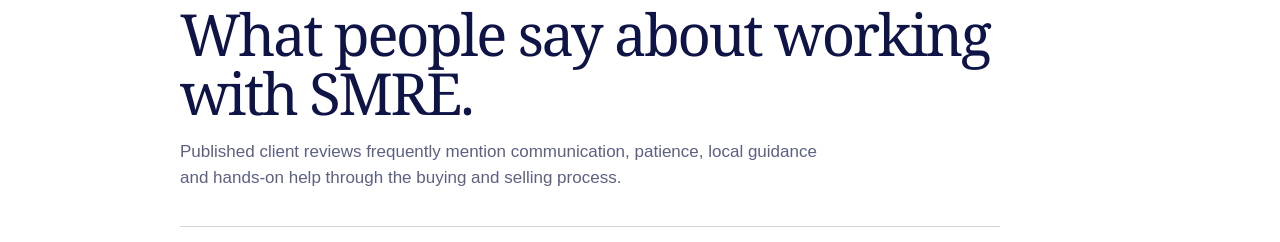
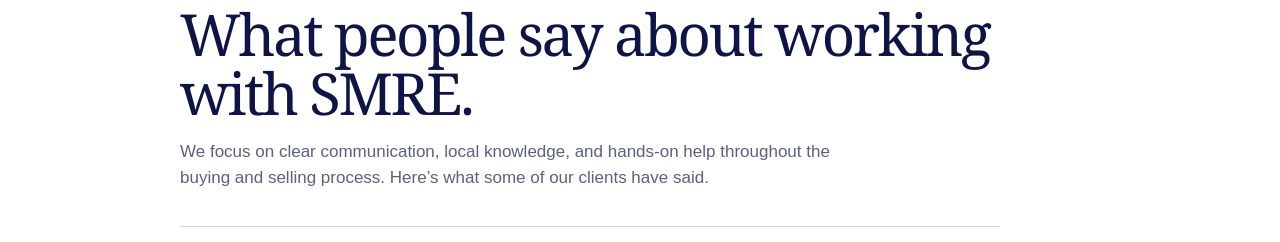
Before and after one commit to pierrenavarre1/smre, a Next.js app: page /about in a window 1280 px wide. Shown: the part 1780-2022 px from the top of the page. Built offline with nearby package versions, Linux system fonts and the light colour scheme.

Commit message:
Refine About feedback copy and review spacing

```diff
--- a/app/about/page.tsx
+++ b/app/about/page.tsx
@@ -31,13 +31,13 @@
   <div className="page-intro">
     <p className="eyebrow">CLIENT FEEDBACK</p>
     <h2>What people say about working with SMRE.</h2>
-    <p>Published client reviews frequently mention communication, patience, local guidance and hands-on help through the buying and selling process.</p>
+    <p>We focus on clear communication, local knowledge, and hands-on help throughout the buying and selling process. Here’s what some of our clients have said.</p>
   </div>
 
   <div className="about-review-grid">
-    <blockquote>“Never missed a call from me throughout the entire two-month process.”<cite>— Patrick, published SMRE client review</cite></blockquote>
-    <blockquote>“They walked us through the process and helped us with our first home purchase.”<cite>— Jim, published SMRE client review</cite></blockquote>
-    <blockquote>“Michael Kirby made my purchase experience very easy for an out-of-state buyer moving to St. Marys.”<cite>— Anne, published SMRE client review</cite></blockquote>
+    <blockquote><span className="review-quote-text">“Never missed a call from me throughout the entire two-month process.”</span><cite>— Patrick, published SMRE client review</cite></blockquote>
+    <blockquote><span className="review-quote-text">“They walked us through the process and helped us with our first home purchase.”</span><cite>— Jim, published SMRE client review</cite></blockquote>
+    <blockquote><span className="review-quote-text">“Michael Kirby made my purchase experience very easy for an out-of-state buyer moving to St. Marys.”</span><cite>— Anne, published SMRE client review</cite></blockquote>
   </div>
 
   <div className="about-google-review">
```
